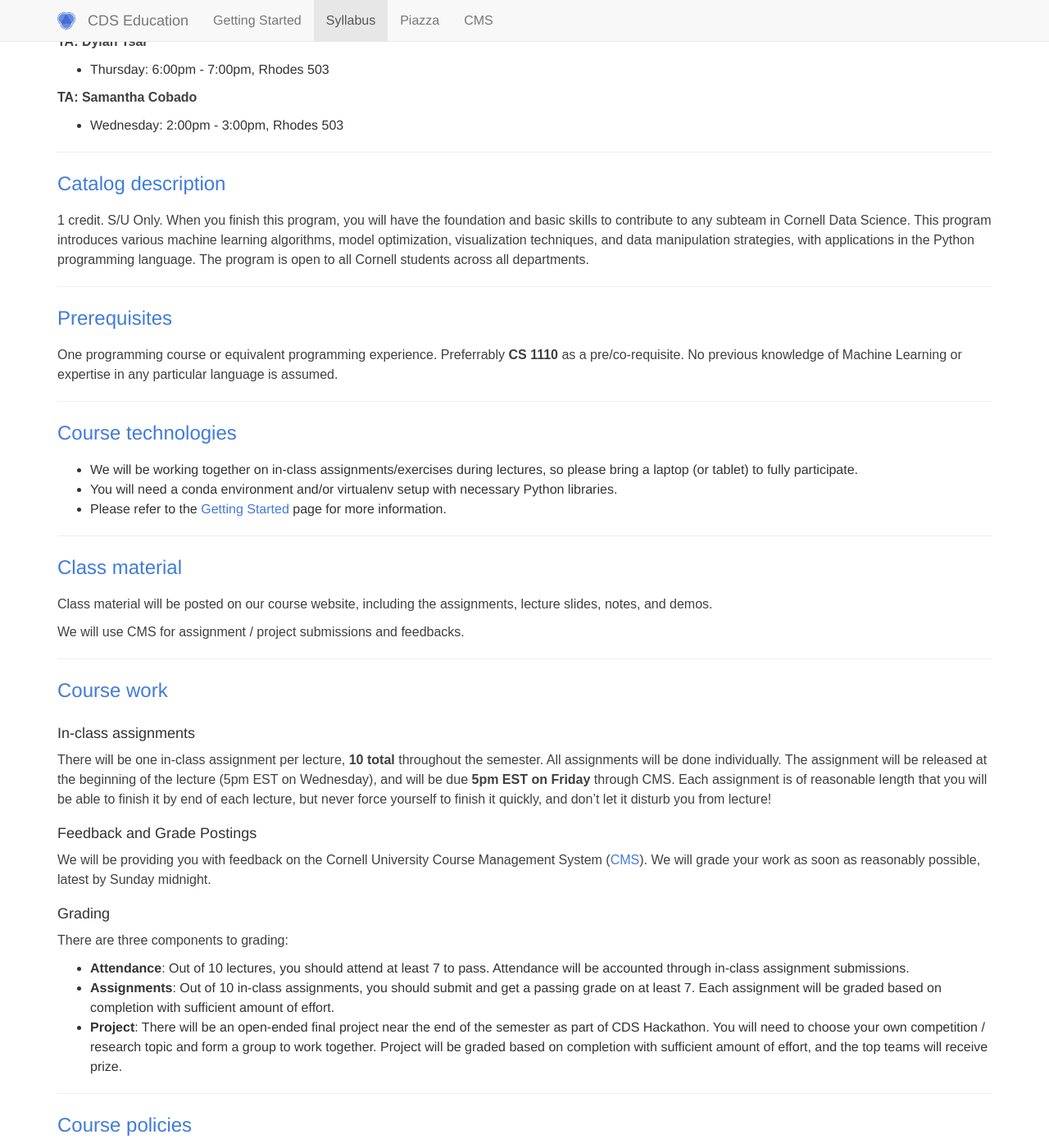
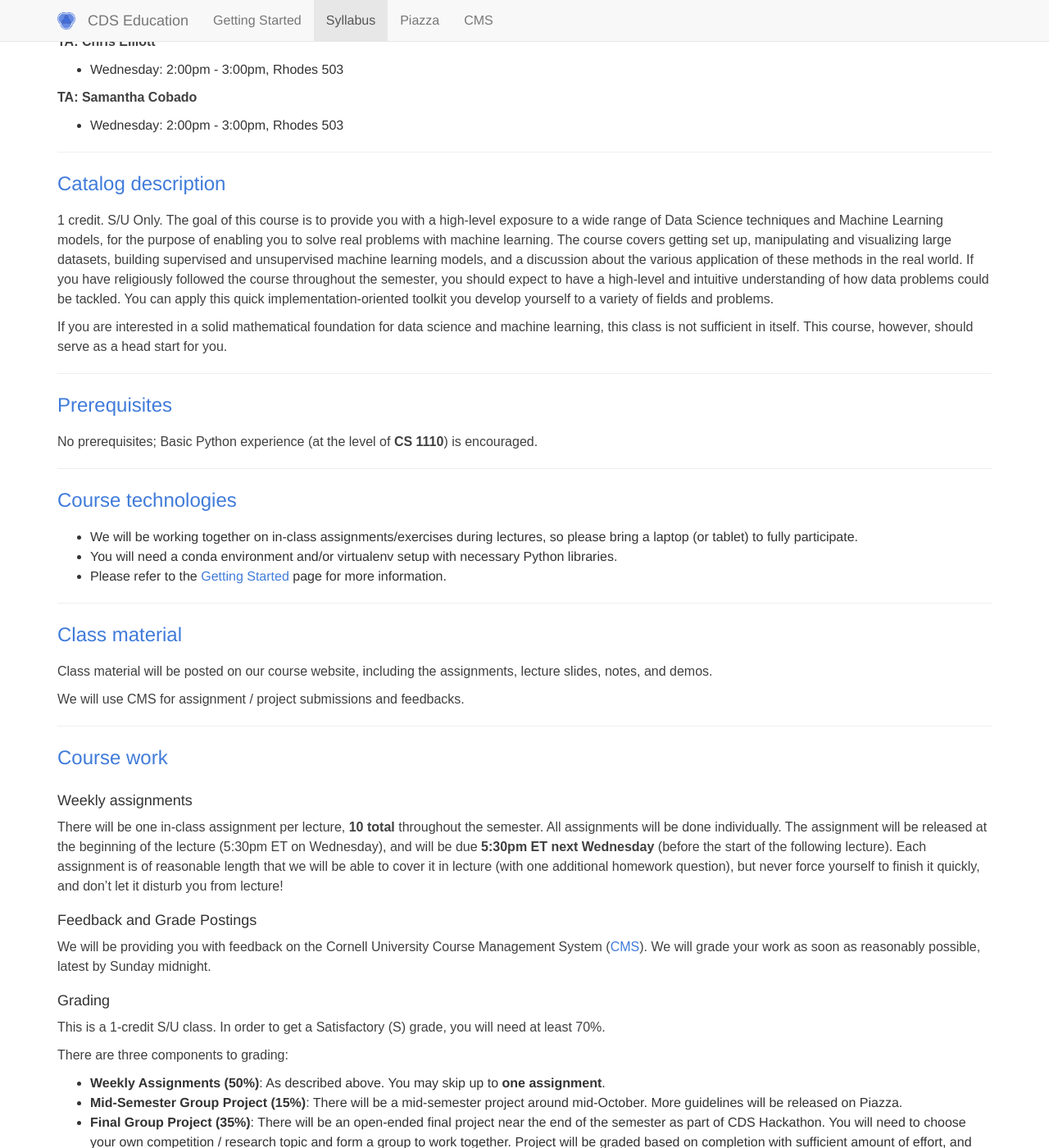
Before and after one commit to CornellDataScience/info1998, a Jekyll site: the page built from syllabus.md, in a window 1280 px wide and 1400 px high, scrolled down 783 px. Shown: the whole window at 82% size. Built offline with Jekyll 4.4.1, drawn with Linux system fonts in a browser that asks for light colours; some of the changed text lies outside the part shown.

Commit message:
Update syllabus

```diff
--- a/syllabus.md
+++ b/syllabus.md
@@ -9,7 +9,7 @@ INFO 1998, Fall 2019
 
 Lecture time: Wed 5:30pm - 6:30pm
 
-Location: Kimball B11
+Lecture location: Olin 155
 
 ----------------------------------------------------------------------------------------
 ### Staff and office hours
@@ -17,11 +17,14 @@ Location: Kimball B11
 **Lecturer: Tanmay Bansal**
 - Thursday: 3:30pm - 4:30pm, Rhodes 503
 
+**Lecturer: Dylan Tsai**
+- Thursday: 6:00pm - 7:00pm, Rhodes 503
+
 > #### Notice
 > Please don't e-mail any of the TAs directly, unless necessary. All questions / queries for help should be done in person during office hours, or on the course Piazza. If there is something urgent going on, we recommend emailing the course manager.
 
 **TA: Ang Jia Jiunn**
-- Thursday: 2:00pm - 3:00pm, Rhodes 503
+- Monday: 2:30pm - 3:30pm, Rhodes 503
 
 **TA: Camilo Cedeno-Tobon**
 - Tuesday: 3:00pm - 4:00pm, Rhodes 503
@@ -29,27 +32,20 @@ Location: Kimball B11
 **TA: Chris Elliott**
 - Wednesday: 2:00pm - 3:00pm, Rhodes 503
 
-**TA: Dylan Tsai**
-- Thursday: 6:00pm - 7:00pm, Rhodes 503
-
 **TA: Samantha Cobado**
 - Wednesday: 2:00pm - 3:00pm, Rhodes 503
 
 ----------------------------------------------------------------------------------------
 ### Catalog description
 
-1 credit.  S/U Only. When you finish this program, you will have the foundation and basic
-skills to contribute to any subteam in Cornell Data Science. This program introduces
-various machine learning algorithms, model optimization, visualization techniques, and
-data manipulation strategies, with applications in the Python programming language. The
-program is open to all Cornell students across all departments.
+1 credit.  S/U Only. The goal of this course is to provide you with a high-level exposure to a wide range of Data Science techniques and Machine Learning models, for the purpose of enabling you to solve real problems with machine learning. The course covers getting set up, manipulating and visualizing large datasets, building supervised and unsupervised machine learning models, and a discussion about the various application of these methods in the real world. If you have religiously followed the course throughout the semester, you should expect to have a high-level and intuitive understanding of how data problems could be tackled. You can apply this quick implementation-oriented toolkit you develop yourself to a variety of fields and problems.
+
+If you are interested in a solid mathematical foundation for data science and machine learning, this class is not sufficient in itself. This course, however, should serve as a head start for you.
 
 ----------------------------------------------------------------------------------------
 ### Prerequisites
 
-One programming course or equivalent programming experience. Preferrably **CS 1110** as a
-pre/co-requisite. No previous knowledge of Machine Learning or expertise in any particular
-language is assumed.
+No prerequisites; Basic Python experience (at the level of **CS 1110**) is encouraged.
 
 ----------------------------------------------------------------------------------------
 ### Course technologies
@@ -71,14 +67,8 @@ We will use CMS for assignment / project submissions and feedbacks.
 ----------------------------------------------------------------------------------------
 ### Course work
 
-#### In-class assignments
-
-There will be one in-class assignment per lecture, **10 total** throughout the semester.
-All assignments will be done individually.
-The assignment will be released at the beginning of the lecture (5pm EST on Wednesday),
-and will be due **5pm EST on Friday** through CMS. Each assignment is of reasonable length
-that you will be able to finish it by end of each lecture, but never force yourself to
-finish it quickly, and don't let it disturb you from lecture!
+#### Weekly assignments
+There will be one in-class assignment per lecture, **10 total** throughout the semester. All assignments will be done individually. The assignment will be released at the beginning of the lecture (5:30pm ET on Wednesday), and will be due **5:30pm ET next Wednesday** (before the start of the following lecture). Each assignment is of reasonable length that we will be able to cover it in lecture (with one additional homework question), but never force yourself to finish it quickly, and don’t let it disturb you from lecture!
 
 #### Feedback and Grade Postings
 
@@ -87,22 +77,27 @@ We will be providing you with feedback on the Cornell University Course Manageme
 latest by Sunday midnight.
 
 #### Grading
+
+This is a 1-credit S/U class. In order to get a Satisfactory (S) grade, you will need at least 70%.
+
 There are three components to grading:
-- **Attendance**: Out of 10 lectures, you should attend at least 7 to pass.
-Attendance will be accounted through in-class assignment submissions.
-- **Assignments**: Out of 10 in-class assignments, you should submit and get a passing grade
-on at least 7. Each assignment will be graded based on completion with sufficient amount of effort.
-- **Project**: There will be an open-ended final project near the end of the semester as part of
-CDS Hackathon. You will need to choose your own competition / research topic and form a group to
-work together. Project will be graded based on completion with sufficient amount of effort, and
-the top teams will receive prize.
+- **Weekly Assignments (50%)**: As described above. You may skip up to **one assignment**.
+- **Mid-Semester Group Project (15%)**: There will be a mid-semester project around mid-October. More guidelines will be released on Piazza.
+- **Final Group Project (35%)**: There will be an open-ended final project near the end of the semester as part of
+CDS Hackathon. You will need to choose your own competition / research topic and form a group to work together. Project will be graded based on completion with sufficient amount of effort, and the top teams will receive prize.
+
+This is a student-run course, so we understand how stressful classes can get. Above all, we want you to enjoy learning and applying the course content. So if you are concerned about passing this class, or have any reasonable cases to make for deadline extensions, please reach out the course manager or post a private note on Piazza immediately. We would love to see you succeed, but can only help if you notify us in time.
+
+
 
 ----------------------------------------------------------------------------------------
 ### Course policies
 
+#### Attendance
+
+Attendance is required. We discuss the answers to the assigned assignments in class, and coming to lectures ensures at least a fairly high score on assignments.
+
 #### Academic Integrity
 
 All Cornell students are expected to follow the Cornell University Code of Academic Integrity
-([http://cuinfo.cornell.edu/aic.cfm](http://cuinfo.cornell.edu/aic.cfm)).
-Students can consult with the course staffs and other students if they struggle,
-but all the submissions should be original.
+([http://cuinfo.cornell.edu/aic.cfm](http://cuinfo.cornell.edu/aic.cfm)). Do not refer to notes from previous semesters or data science projects available online. Our instructors have caught these in the past and the penalty for plagiarism is an unsatisfactory (U) grade.
```
Also changed, not shown: _includes/core/title.html (+6 -5 lines).
